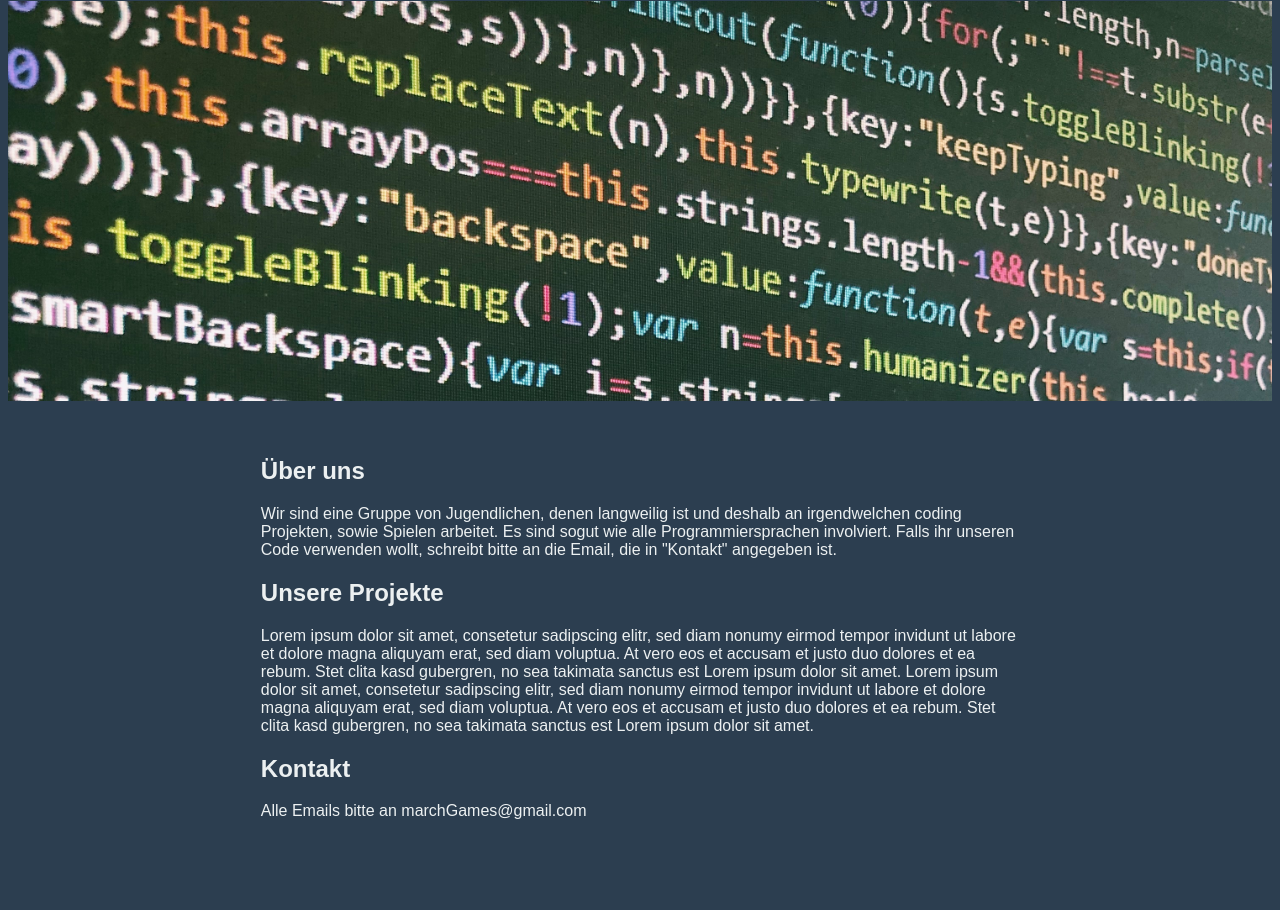
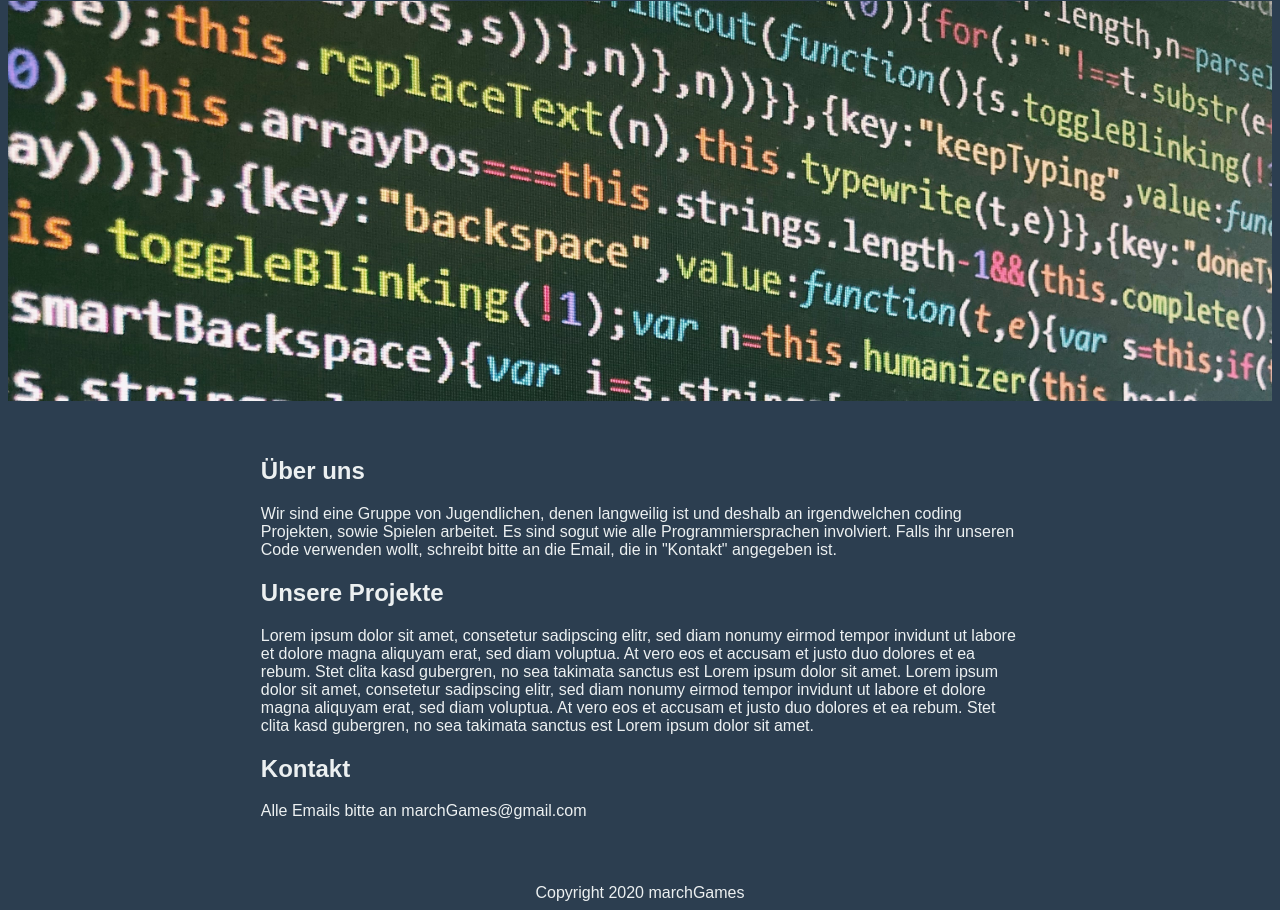
Before and after one commit to bgfxc4/MebSite, a plain HTML site: page index.html in a window 1280 px wide. Shown: the part 296-1206 px from the top of the page. Before the commit the page ends 1132 px from the top, so only its background shows below. Drawn offline with Linux system fonts and the light colour scheme.

Commit message:
added summary

```diff
--- a/index.html
+++ b/index.html
@@ -42,6 +42,8 @@
                 </p>
             </section>
         </div>
-        <div id="footer"></div>
+        <div id="footer">
+            Copyright 2020 marchGames
+        </div>
     </body>
 </html>
--- a/styles/main.css
+++ b/styles/main.css
@@ -48,3 +48,10 @@ body{
     color: #ecf0f1;
     margin:auto;
 }
+
+#footer{
+    text-align: center;
+    font-family: Arial, Helvetica, sans-serif;
+    color:#ecf0f1;
+    margin-top: 64px;
+}
```
